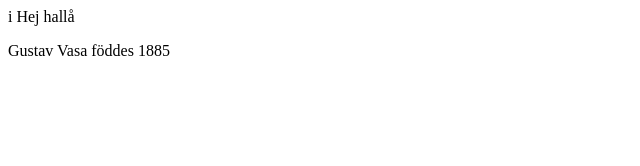
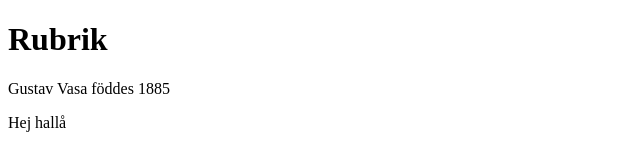
Before and after one commit to KalleKryp/Git3, a plain HTML site: page index copy.html in a window 1280 px wide. Shown: the whole page, without its empty margins (0-640 px from the left). Drawn offline with Linux system fonts and the light colour scheme.

Commit message:
Rubrik tillagd

```diff
--- a/index copy.html
+++ b/index copy.html
@@ -2,7 +2,9 @@
 <html>
   <head> </head>
   <body>
-    i Hej hallå
+    <h1>Rubrik</h1>
+
+    <p>Gustav Vasa föddes 1885</p>
+    <section>Hej hallå</section>
   </body>
-  <p>Gustav Vasa föddes 1885</p>
 </html>
```
